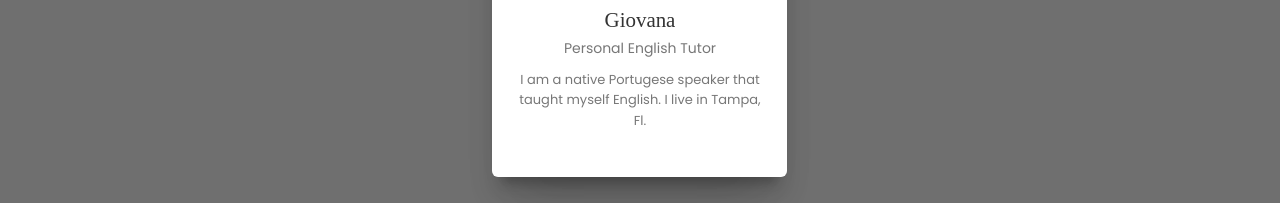
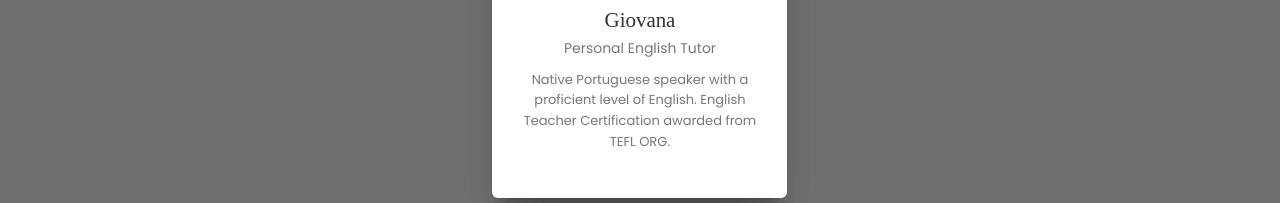
Before and after one commit to CharlesCasimiro1/Gio-Tutoring, a plain HTML site: page index.html in a window 1280 px wide. Shown: the part 2074-2277 px from the top of the page. Drawn offline with Linux system fonts and the light colour scheme; some packages are replaced by stand-ins of ours; a web font is replaced by a local one.

Commit message:
Add files via upload

```diff
--- a/index.html
+++ b/index.html
@@ -185,7 +185,7 @@ Other languages spoken by tutor: Portuguese and Spanish. Top-notch English tutor
                                                 <div class="description">
                                                     <h3 class="title">Giovana</h3>
                                                     <p class="small-text">Personal English Tutor</p>
-                                                    <p class="description">I am a native Portugese speaker that taught myself English. I live in Tampa, Fl.</p>
+                                                    <p class="description">Native Portuguese speaker with a proficient level of English. English Teacher Certification awarded from TEFL ORG.</p>
                                                 </div>
                                             </div>
                                         </div>
```
